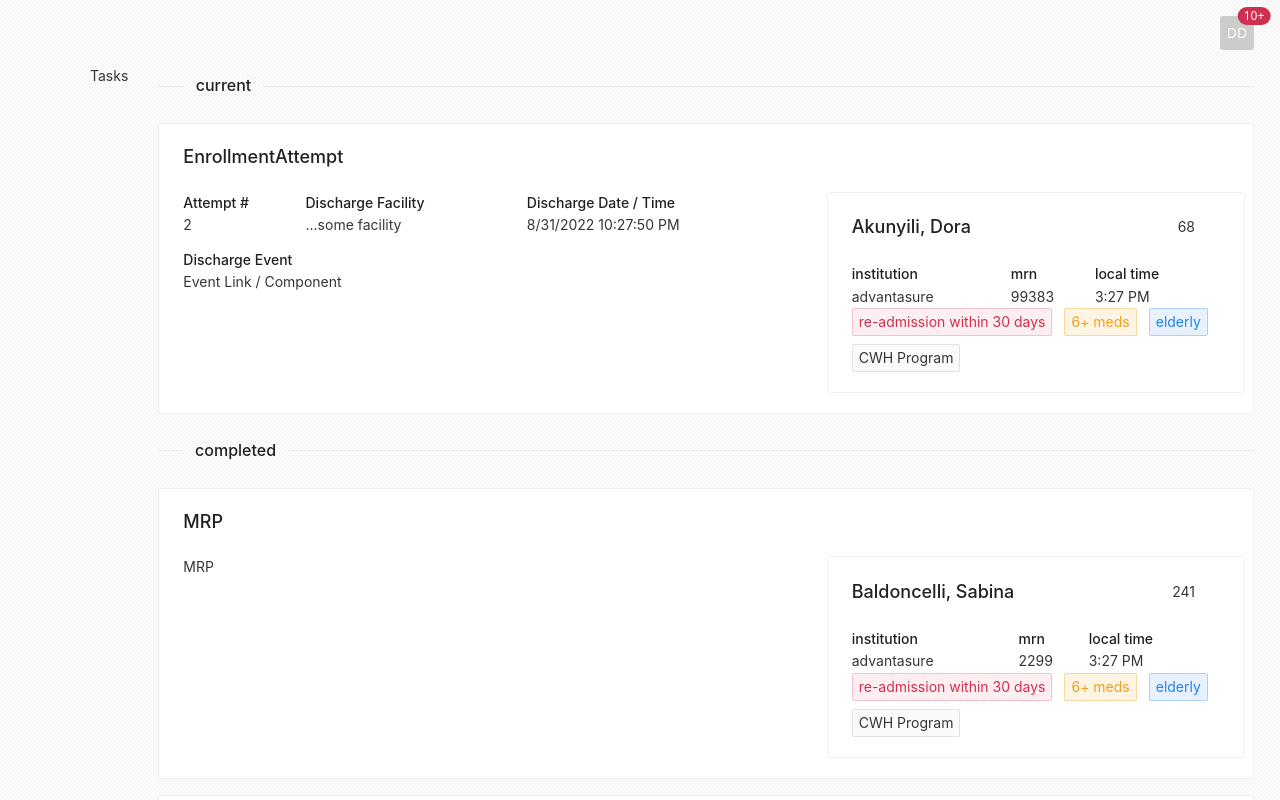
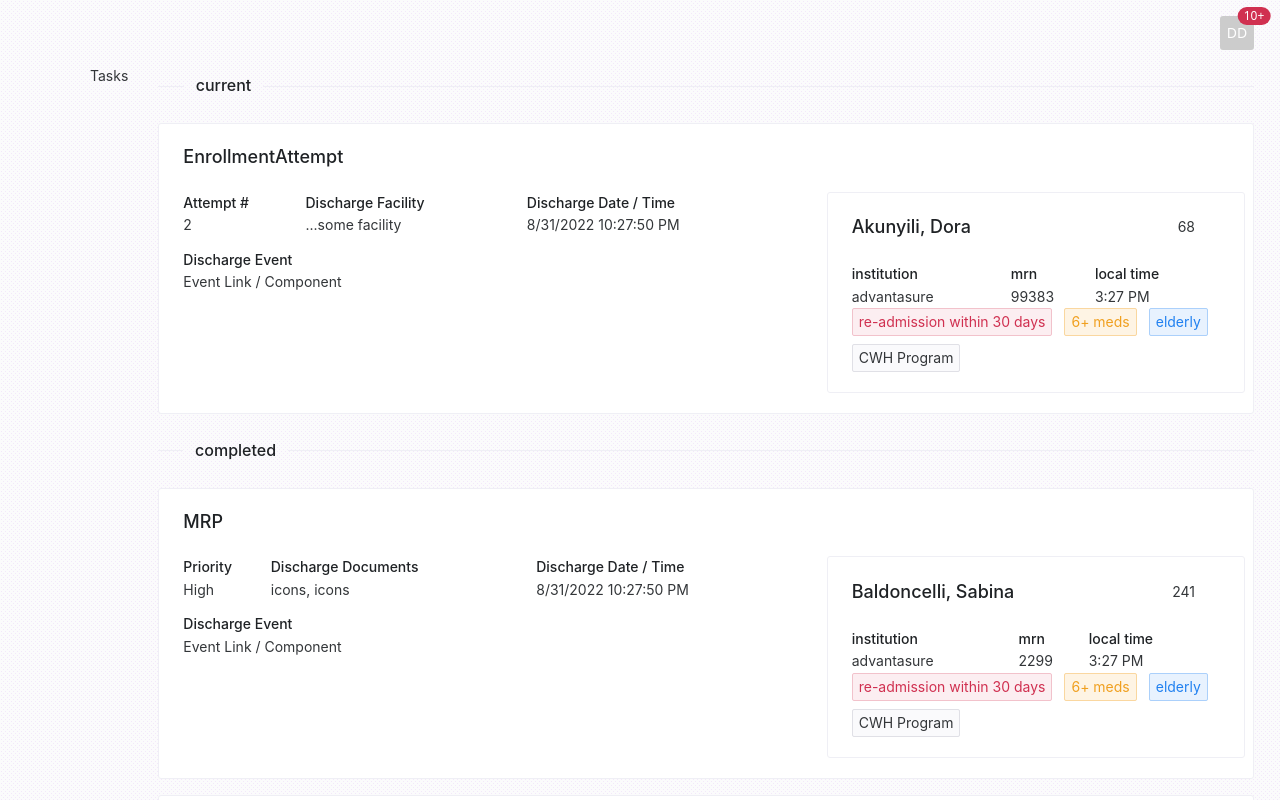
Before and after one commit to thedanfields/cwapocpitch, a Vue app: page /tasks in a window 1280 px wide. Shown: the top 800 px of the page. Built offline with nearby package versions, Linux system fonts and the light colour scheme; some icons are missing.

Commit message:
made patient component a router link on the tasks view

```diff
--- a/src/components/tasks/MRPTaskSummary.vue
+++ b/src/components/tasks/MRPTaskSummary.vue
@@ -1,5 +1,6 @@
 <script setup lang="ts">
-import { type MRPTask, UserTaskType } from "@/models/UserTask";
+import type { MRPTask } from "@/models/UserTask";
+import { NDescriptions, NDescriptionsItem } from "naive-ui";
 
 interface Props {
   task: MRPTask;
@@ -8,5 +9,20 @@ const props = defineProps<Props>();
 </script>
 
 <template>
-  {{ UserTaskType[props.task.type] }}
+  <n-descriptions label-placement="top">
+    <n-descriptions-item label="Priority">
+      <p>High</p>
+    </n-descriptions-item>
+    <n-descriptions-item label="Discharge Documents">
+      <p>icons, icons</p>
+    </n-descriptions-item>
+    <n-descriptions-item label="Discharge Date / Time">
+      {{
+        `${new Date().toLocaleDateString()} ${new Date().toLocaleTimeString()}`
+      }}
+    </n-descriptions-item>
+    <n-descriptions-item label="Discharge Event">
+      Event Link / Component
+    </n-descriptions-item>
+  </n-descriptions>
 </template>
--- a/src/components/tasks/TaskCore.vue
+++ b/src/components/tasks/TaskCore.vue
@@ -15,7 +15,14 @@ const taskTitle = `${UserTaskType[props.task.type]}`;
     <div class="task">
       <main><slot></slot></main>
       <aside>
-        <PatientCore :patient="props.task.patient" />
+        <router-link
+          :to="{
+            name: 'patient',
+            params: { patient_id: props.task.patient.id },
+          }"
+        >
+          <PatientCore :patient="props.task.patient" />
+        </router-link>
       </aside>
     </div>
   </n-card>
```
